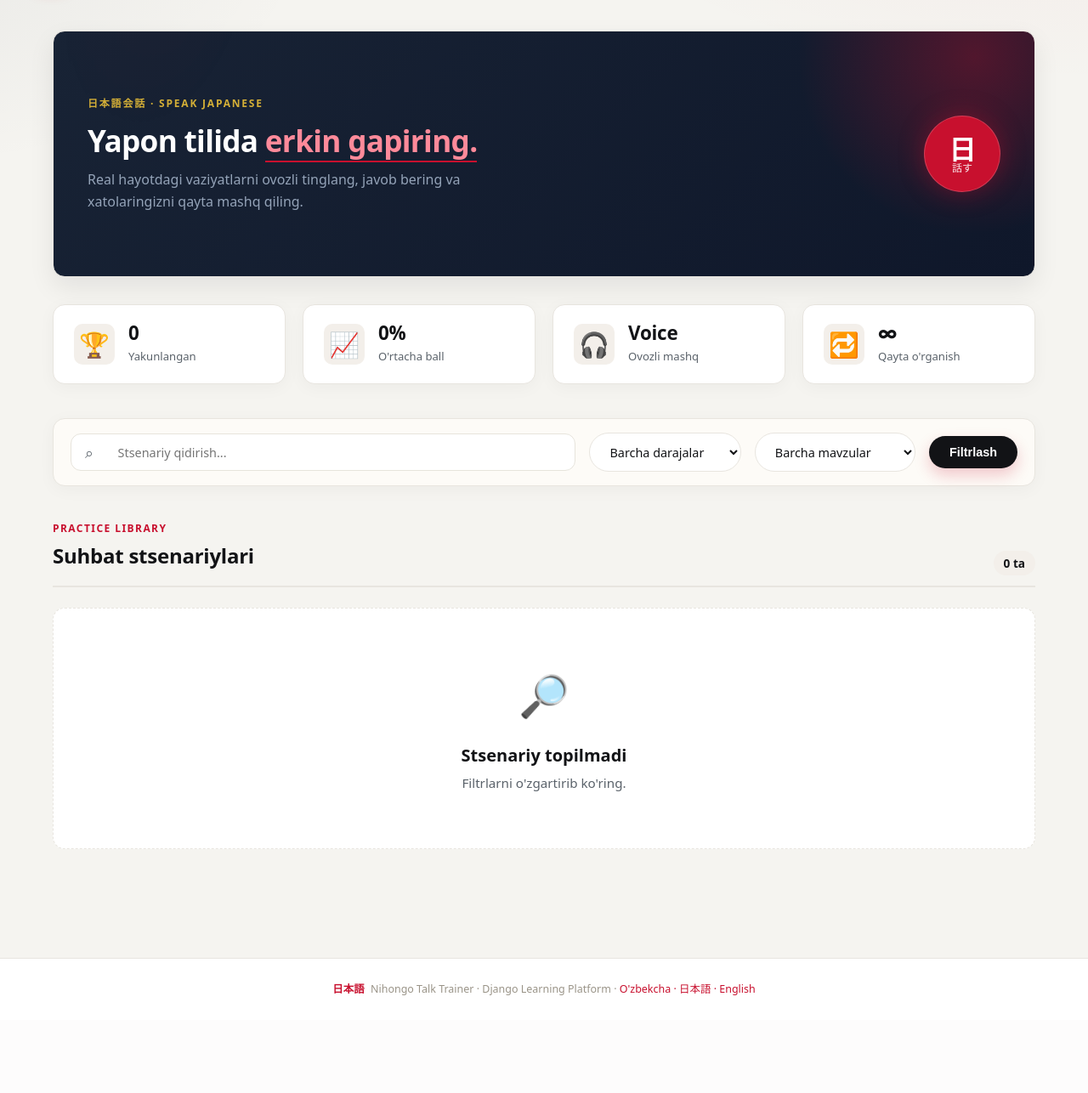
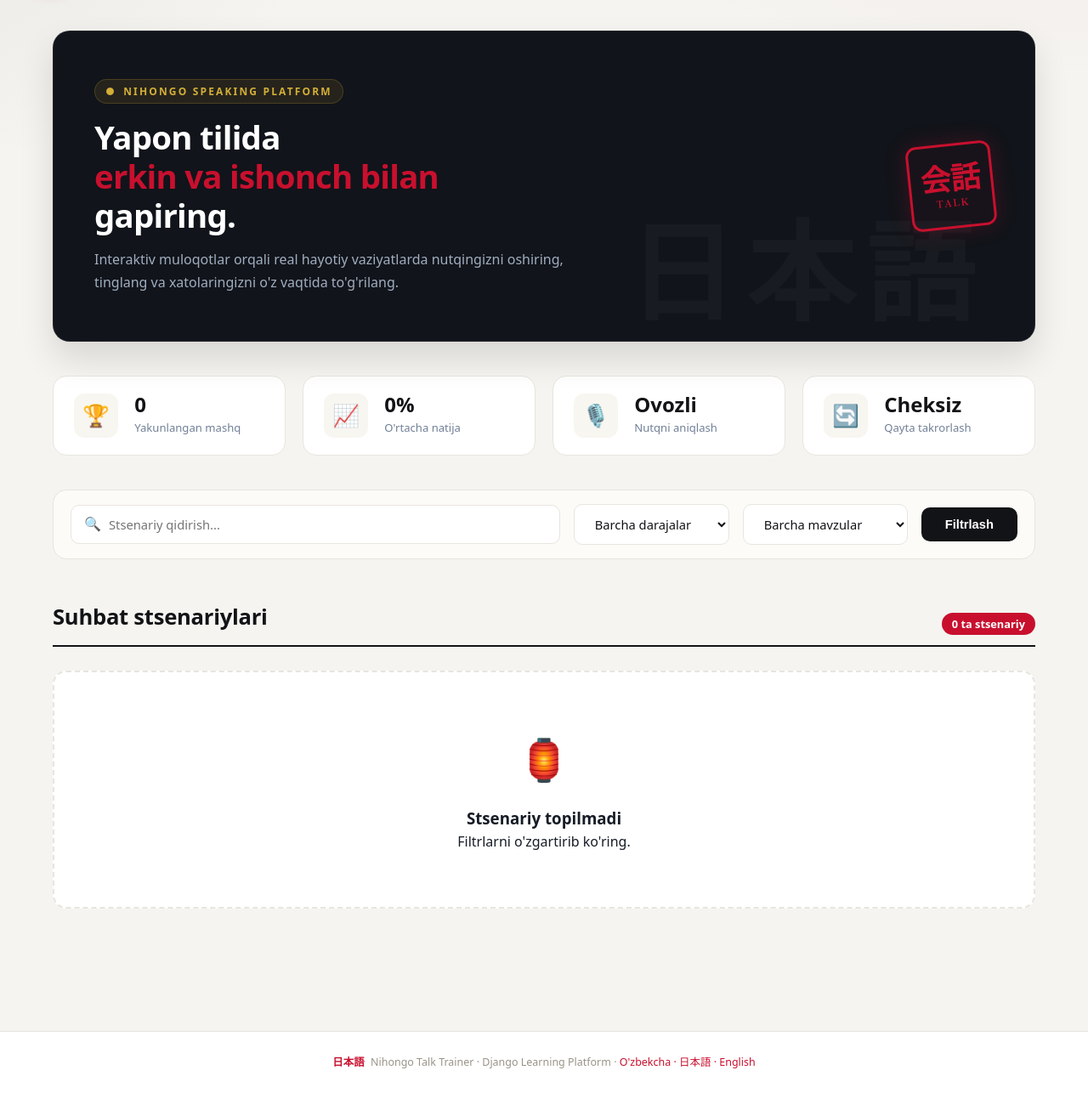
Before and after one commit to zohidjon572/nihongo_trainer_upgraded, a Django app: page / in a window 1280 px wide. Shown: the part 74-1360 px from the top of the page at 85% size. Before the commit the page ends 1245 px from the top, so only its background shows below. Run offline with Django 5.2, Linux system fonts and the light colour scheme; the visitor is signed in with stand-in values (Sample User, id 1); data that the repository does not hold is empty; some web fonts are replaced.

Commit message:
listni ozgartirdim

```diff
--- a/templates/trainer/scenario_list.html
+++ b/templates/trainer/scenario_list.html
@@ -4,516 +4,540 @@
 {% block content %}
 <style>
   /* ==========================================================================
-     SCENARIO LIST / PRACTICE LIBRARY - JAPANESE ZEN STYLE
+     SCENARIO LIST / PRACTICE LIBRARY - JAPANESE MODERN ZEN (SHOJIS & INKAN)
      ========================================================================== */
 
-  /* Hero Section */
-  .hero {
-    background: linear-gradient(135deg, #182335 0%, #0F172A 100%);
-    color: #FFFFFF;
-    border-radius: var(--radius-md, 16px);
-    padding: 3rem 2.5rem;
+  /* Hero Section: Japanese Calligraphy & Stamp Style */
+  .hero-zen {
+    background: #11141A;
+    color: #FDFBF7;
+    border-radius: 20px;
+    padding: 3.5rem 3rem;
+    position: relative;
+    overflow: hidden;
     display: flex;
     align-items: center;
     justify-content: space-between;
-    position: relative;
-    overflow: hidden;
-    margin-bottom: 2rem;
-    box-shadow: var(--shadow-elevated, 0 12px 30px rgba(18, 19, 22, 0.08));
-    border: 1px solid var(--color-border, #E8E5DF);
+    margin-bottom: 2.5rem;
+    border: 1px solid rgba(255, 255, 255, 0.08);
+    box-shadow: 0 20px 40px rgba(0, 0, 0, 0.12);
   }
 
-  .hero::before {
-    content: "";
+  .hero-zen::after {
+    content: "日本語";
     position: absolute;
-    top: -50%;
-    right: -10%;
-    width: 300px;
-    height: 300px;
-    background: radial-gradient(circle, rgba(200, 16, 46, 0.15) 0%, transparent 70%);
+    right: 5%;
+    bottom: -15px;
+    font-family: var(--font-japanese, 'Shippori Mincho', serif);
+    font-size: 8rem;
+    font-weight: 700;
+    color: rgba(255, 255, 255, 0.03);
+    letter-spacing: 0.1em;
     pointer-events: none;
+    user-select: none;
   }
 
-  .hero .eyebrow {
+  .hero-content {
+    max-width: 580px;
+    z-index: 2;
+  }
+
+  .hero-tag {
+    display: inline-flex;
+    align-items: center;
+    gap: 0.5rem;
     font-size: 0.75rem;
     font-weight: 700;
-    letter-spacing: 0.15em;
-    color: var(--color-gold, #D4AF37);
-    display: block;
-    margin-bottom: 0.5rem;
+    letter-spacing: 0.18em;
+    color: #D4AF37;
+    text-transform: uppercase;
+    margin-bottom: 1rem;
+    background: rgba(212, 175, 55, 0.1);
+    padding: 4px 12px;
+    border-radius: 99px;
+    border: 1px solid rgba(212, 175, 55, 0.2);
   }
 
-  .hero h1 {
-    font-size: 2.2rem;
+  .hero-zen h1 {
+    font-size: 2.4rem;
     font-weight: 800;
-    line-height: 1.25;
-    margin-bottom: 0.75rem;
+    line-height: 1.2;
     letter-spacing: -0.02em;
+    margin-bottom: 1rem;
+    color: #FFFFFF;
   }
 
-  .hero h1 em {
-    font-style: normal;
-    color: #FF8A9A;
-    border-bottom: 2px solid var(--color-vermilion, #C8102E);
+  .hero-zen h1 span {
+    color: #C8102E;
+    position: relative;
+    display: inline-block;
   }
 
-  .hero p {
-    color: #94A3B8;
+  .hero-zen p {
+    color: #A0AEC0;
     font-size: 1rem;
-    max-width: 520px;
-    line-height: 1.6;
+    line-height: 1.65;
   }
 
-  .hero-orb {
-    width: 90px;
-    height: 90px;
-    background: var(--color-vermilion, #C8102E);
-    border-radius: 50%;
+  /* Hanko / Inkan Red Stamp Emblem */
+  .hero-hanko {
+    width: 100px;
+    height: 100px;
+    border: 3px solid #C8102E;
+    border-radius: 12px;
     display: flex;
     flex-direction: column;
     align-items: center;
     justify-content: center;
+    color: #C8102E;
     font-family: var(--font-japanese, 'Shippori Mincho', serif);
-    font-size: 2rem;
-    font-weight: bold;
-    color: #FFFFFF;
-    box-shadow: 0 0 30px rgba(200, 16, 46, 0.4);
+    font-weight: 700;
+    transform: rotate(-6deg);
+    box-shadow: 0 0 25px rgba(200, 16, 46, 0.25);
+    background: rgba(200, 16, 46, 0.04);
+    z-index: 2;
     flex-shrink: 0;
-    line-height: 1;
-    text-align: center;
   }
 
-  .hero-orb small {
-    font-size: 0.75rem;
-    font-weight: normal;
-    margin-top: 2px;
-    opacity: 0.9;
+  .hero-hanko .kanji {
+    font-size: 2.2rem;
+    line-height: 1;
   }
 
-  /* Dashboard Stats Grid */
-  .dashboard-stats {
+  .hero-hanko .label {
+    font-size: 0.7rem;
+    letter-spacing: 0.1em;
+    margin-top: 4px;
+    text-transform: uppercase;
+  }
+
+  /* Dashboard Metrics Grid */
+  .stats-row {
     display: grid;
-    grid-template-columns: repeat(auto-fit, minmax(200px, 1fr));
+    grid-template-columns: repeat(auto-fit, minmax(220px, 1fr));
     gap: 1.25rem;
     margin-bottom: 2.5rem;
   }
 
-  .dashboard-stats > div {
-    background: var(--color-surface, #FFFFFF);
-    border: 1px solid var(--color-border, #E8E5DF);
-    border-radius: var(--radius-md, 14px);
+  .stat-card {
+    background: #FFFFFF;
+    border: 1px solid #E8E5DF;
+    border-radius: 16px;
     padding: 1.25rem 1.5rem;
     display: flex;
     align-items: center;
-    gap: 1rem;
-    box-shadow: var(--shadow-subtle, 0 4px 20px rgba(18, 19, 22, 0.04));
-    transition: transform 0.2s ease;
+    gap: 1.2rem;
+    transition: all 0.25s ease;
   }
 
-  .dashboard-stats > div:hover {
+  .stat-card:hover {
+    border-color: #121316;
     transform: translateY(-2px);
+    box-shadow: 0 10px 25px rgba(0,0,0,0.03);
   }
 
-  .dashboard-stats span {
-    font-size: 1.8rem;
-    background: var(--color-hover, #F3EFEA);
-    width: 48px;
-    height: 48px;
+  .stat-icon {
+    width: 52px;
+    height: 52px;
+    background: #F8F6F0;
+    border-radius: 12px;
     display: flex;
     align-items: center;
     justify-content: center;
-    border-radius: 10px;
+    font-size: 1.6rem;
   }
 
-  .dashboard-stats strong {
+  .stat-data strong {
     display: block;
-    font-size: 1.4rem;
+    font-size: 1.5rem;
     font-weight: 800;
-    color: var(--color-sumi, #121316);
-    line-height: 1.2;
+    color: #121316;
+    line-height: 1.1;
   }
 
-  .dashboard-stats small {
+  .stat-data small {
     font-size: 0.82rem;
-    color: var(--color-slate, #5A626A);
+    color: #718096;
     font-weight: 500;
   }
 
-  /* Filters Bar */
-  .filters {
-    background: var(--color-paper, #FDFBF7);
-    border: 1px solid var(--color-border, #E8E5DF);
+  /* Shoji Filter Bar */
+  .filter-shoji {
+    background: #FDFBF7;
+    border: 1px solid #E8E5DF;
+    border-radius: 16px;
     padding: 1rem 1.25rem;
-    border-radius: var(--radius-md, 14px);
     display: flex;
     flex-wrap: wrap;
     gap: 1rem;
     align-items: center;
-    margin-bottom: 2.5rem;
-    box-shadow: var(--shadow-subtle, 0 4px 20px rgba(18, 19, 22, 0.04));
+    margin-bottom: 3rem;
   }
 
-  .filters .search {
+  .search-box {
     flex: 1;
-    min-width: 240px;
+    min-width: 260px;
     position: relative;
-    display: flex;
-    align-items: center;
   }
 
-  .filters .search span {
-    position: absolute;
-    left: 1rem;
-    color: var(--color-slate, #5A626A);
-    font-size: 1.1rem;
-  }
-
-  .filters .search input {
+  .search-box input {
     width: 100%;
-    padding: 0.7rem 1rem 0.7rem 2.6rem;
-    border: 1px solid var(--color-border, #E8E5DF);
-    border-radius: var(--radius-pill, 9999px);
+    padding: 0.75rem 1rem 0.75rem 2.75rem;
+    border: 1px solid #E8E5DF;
+    border-radius: 10px;
     font-family: inherit;
-    font-size: 0.9rem;
+    font-size: 0.92rem;
     background: #FFFFFF;
-    color: var(--color-sumi, #121316);
-    outline: none;
+    color: #121316;
     transition: all 0.2s ease;
   }
 
-  .filters .search input:focus {
-    border-color: var(--color-sumi, #121316);
-    box-shadow: 0 0 0 3px rgba(18, 19, 22, 0.06);
+  .search-box input:focus {
+    outline: none;
+    border-color: #121316;
+    box-shadow: 0 0 0 3px rgba(18, 19, 22, 0.05);
   }
 
-  .filters select {
-    padding: 0.7rem 1.2rem;
-    border: 1px solid var(--color-border, #E8E5DF);
-    border-radius: var(--radius-pill, 9999px);
+  .search-icon {
+    position: absolute;
+    left: 1rem;
+    top: 50%;
+    transform: translateY(-50%);
+    color: #A0AEC0;
+  }
+
+  .select-custom {
+    padding: 0.75rem 1.25rem;
+    border: 1px solid #E8E5DF;
+    border-radius: 10px;
     font-family: inherit;
-    font-size: 0.9rem;
+    font-size: 0.92rem;
     background: #FFFFFF;
-    color: var(--color-sumi, #121316);
+    color: #121316;
     cursor: pointer;
     outline: none;
     transition: all 0.2s ease;
   }
 
-  .filters select:focus {
-    border-color: var(--color-sumi, #121316);
+  .select-custom:focus {
+    border-color: #121316;
   }
 
-  .filters .btn {
-    background: var(--color-sumi, #121316);
+  .btn-filter {
+    background: #121316;
     color: #FFFFFF;
     border: none;
-    padding: 0.7rem 1.5rem;
-    border-radius: var(--radius-pill, 9999px);
+    padding: 0.75rem 1.75rem;
+    border-radius: 10px;
     font-weight: 600;
-    font-size: 0.9rem;
+    font-size: 0.92rem;
     cursor: pointer;
     transition: all 0.2s ease;
   }
 
-  .filters .btn:hover {
-    background: var(--color-vermilion, #C8102E);
+  .btn-filter:hover {
+    background: #C8102E;
   }
 
-  /* Section Header */
-  .section-head {
+  /* Library Grid Section */
+  .grid-header {
     display: flex;
     align-items: flex-end;
     justify-content: space-between;
-    margin-bottom: 1.5rem;
+    margin-bottom: 1.75rem;
     padding-bottom: 0.75rem;
-    border-bottom: 2px solid var(--color-border, #E8E5DF);
+    border-bottom: 2px solid #121316;
   }
 
-  .section-head .eyebrow {
-    font-size: 0.75rem;
-    font-weight: 700;
-    letter-spacing: 0.12em;
-    color: var(--color-vermilion, #C8102E);
-    display: block;
+  .grid-header h2 {
+    font-size: 1.6rem;
+    font-weight: 800;
+    color: #121316;
+    letter-spacing: -0.01em;
   }
 
-  .section-head h2 {
-    font-size: 1.5rem;
-    font-weight: 800;
-    color: var(--color-sumi, #121316);
+  .badge-count {
+    background: #C8102E;
+    color: #FFFFFF;
+    font-size: 0.8rem;
+    font-weight: 700;
+    padding: 3px 12px;
+    border-radius: 99px;
   }
 
-  .section-head .count {
-    font-size: 0.85rem;
-    font-weight: 700;
-    background: var(--color-hover, #F3EFEA);
-    color: var(--color-sumi, #121316);
-    padding: 4px 12px;
-    border-radius: var(--radius-pill, 9999px);
+  /* Scenario Cards */
+  .scenarios-wrapper {
+    display: grid;
+    grid-template-columns: repeat(auto-fill, minmax(320px, 1fr));
+    gap: 1.75rem;
+    margin-bottom: 4rem;
   }
 
-  /* Scenario Grid & Cards */
-  .scenario-grid {
-    display: grid;
-    grid-template-columns: repeat(auto-fill, minmax(310px, 1fr));
-    gap: 1.5rem;
-    margin-bottom: 3rem;
-  }
-
-  .scenario-card {
+  .zen-card {
     background: #FFFFFF;
-    border: 1px solid var(--color-border, #E8E5DF);
-    border-radius: var(--radius-md, 14px);
+    border: 1px solid #E8E5DF;
+    border-radius: 16px;
     padding: 1.75rem;
     display: flex;
     flex-direction: column;
     position: relative;
     transition: all 0.3s cubic-bezier(0.16, 1, 0.3, 1);
-    box-shadow: var(--shadow-subtle, 0 4px 20px rgba(18, 19, 22, 0.04));
   }
 
-  .scenario-card:hover {
-    transform: translateY(-4px);
-    box-shadow: var(--shadow-elevated, 0 12px 30px rgba(18, 19, 22, 0.08));
-    border-color: rgba(18, 19, 22, 0.2);
+  .zen-card:hover {
+    transform: translateY(-5px);
+    border-color: #C8102E;
+    box-shadow: 0 15px 35px rgba(200, 16, 46, 0.08);
   }
 
-  .scenario-icon {
-    font-size: 2.2rem;
-    margin-bottom: 1rem;
-    background: var(--color-paper, #FDFBF7);
+  .card-top {
+    display: flex;
+    align-items: center;
+    justify-content: space-between;
+    margin-bottom: 1.25rem;
+  }
+
+  .card-emoji {
+    font-size: 2rem;
     width: 56px;
     height: 56px;
+    background: #FDFBF7;
+    border: 1px solid #E8E5DF;
+    border-radius: 14px;
     display: flex;
     align-items: center;
     justify-content: center;
-    border-radius: 12px;
-    border: 1px solid var(--color-border, #E8E5DF);
   }
 
-  .chips {
+  .card-tags {
     display: flex;
-    gap: 0.5rem;
-    margin-bottom: 0.85rem;
+    gap: 0.4rem;
   }
 
-  .chips span {
-    font-size: 0.75rem;
-    font-weight: 600;
-    padding: 3px 10px;
-    border-radius: var(--radius-pill, 9999px);
-    background: var(--color-hover, #F3EFEA);
-    color: var(--color-sumi, #121316);
+  .tag-pill {
+    font-size: 0.72rem;
+    font-weight: 700;
+    text-transform: uppercase;
+    padding: 4px 10px;
+    border-radius: 6px;
+    background: #F3EFEA;
+    color: #4A5568;
   }
 
-  .scenario-card h3 {
-    font-size: 1.2rem;
+  .zen-card h3 {
+    font-size: 1.25rem;
     font-weight: 700;
-    color: var(--color-sumi, #121316);
-    margin-bottom: 0.5rem;
-    line-height: 1.35;
+    color: #121316;
+    margin-bottom: 0.6rem;
+    line-height: 1.3;
   }
 
-  .scenario-card p {
-    font-size: 0.9rem;
-    color: var(--color-slate, #5A626A);
-    line-height: 1.5;
-    margin-bottom: 1.25rem;
+  .zen-card p {
+    font-size: 0.92rem;
+    color: #718096;
+    line-height: 1.6;
+    margin-bottom: 1.5rem;
     flex: 1;
   }
 
-  .meta {
+  .card-footer-meta {
     display: flex;
-    gap: 1rem;
-    font-size: 0.82rem;
+    align-items: center;
+    justify-content: space-between;
+    padding-top: 1rem;
+    border-top: 1px dashed #E8E5DF;
+    margin-bottom: 1.25rem;
+    font-size: 0.85rem;
+    color: #718096;
     font-weight: 600;
-    color: var(--color-slate, #5A626A);
-    margin-bottom: 1rem;
-    padding-top: 0.85rem;
-    border-top: 1px dashed var(--color-border, #E8E5DF);
   }
 
-  .last-score {
+  .score-badge {
+    background: rgba(46, 125, 50, 0.08);
+    color: #2E7D32;
+    padding: 6px 12px;
+    border-radius: 8px;
     font-size: 0.82rem;
-    color: #2E7D32;
-    background: rgba(46, 125, 50, 0.08);
-    padding: 6px 12px;
-    border-radius: var(--radius-sm, 8px);
-    margin-bottom: 1rem;
+    font-weight: 700;
+    margin-bottom: 1.25rem;
     display: flex;
+    align-items: center;
     justify-content: space-between;
   }
 
-  .last-score b {
-    font-weight: 800;
-  }
-
-  .scenario-card .btn.full {
-    display: block;
-    width: 100%;
-    text-align: center;
+  .action-link {
+    display: flex;
+    align-items: center;
+    justify-content: center;
+    gap: 0.5rem;
     text-decoration: none;
-    background: var(--color-sumi, #121316);
+    background: #121316;
     color: #FFFFFF;
-    padding: 0.75rem 1rem;
-    border-radius: var(--radius-pill, 9999px);
+    padding: 0.85rem;
+    border-radius: 10px;
     font-weight: 600;
-    font-size: 0.9rem;
+    font-size: 0.92rem;
     transition: all 0.25s ease;
   }
 
-  .scenario-card .btn.full:hover {
-    background: var(--color-vermilion, #C8102E);
+  .action-link:hover {
+    background: #C8102E;
   }
 
-  /* Empty State */
-  .empty {
+  /* Empty Box State */
+  .empty-box {
     grid-column: 1 / -1;
     text-align: center;
     padding: 4rem 2rem;
     background: #FFFFFF;
-    border: 1px dashed var(--color-border, #E8E5DF);
-    border-radius: var(--radius-md, 14px);
+    border: 2px dashed #E8E5DF;
+    border-radius: 16px;
   }
 
-  .empty div {
+  .empty-box .icon {
     font-size: 3rem;
     margin-bottom: 1rem;
   }
 
-  .empty h3 {
-    font-size: 1.25rem;
-    color: var(--color-sumi, #121316);
-    margin-bottom: 0.25rem;
-  }
-
-  .empty p {
-    color: var(--color-slate, #5A626A);
-    font-size: 0.95rem;
-  }
-
   @media (max-width: 768px) {
-    .hero {
+    .hero-zen {
       flex-direction: column;
+      text-align: center;
+      padding: 2.5rem 1.5rem;
       gap: 1.5rem;
-      text-align: center;
-      padding: 2rem 1.5rem;
     }
-    .hero p {
-      margin: 0 auto;
+    .hero-hanko {
+      transform: none;
     }
-    .filters {
+    .filter-shoji {
       flex-direction: column;
       align-items: stretch;
     }
   }
 </style>
 
-<!-- Hero Section -->
-<section class="hero">
-  <div>
-    <span class="eyebrow">日本語会話 · SPEAK JAPANESE</span>
-    <h1>Yapon tilida <em>erkin gapiring.</em></h1>
-    <p>Real hayotdagi vaziyatlarni ovozli tinglang, javob bering va xatolaringizni qayta mashq qiling.</p>
+<!-- Modern Zen Hero Section -->
+<section class="hero-zen">
+  <div class="hero-content">
+    <div class="hero-tag">
+      <span>●</span> Nihongo Speaking Platform
+    </div>
+    <h1>Yapon tilida <span>erkin va ishonch bilan</span> gapiring.</h1>
+    <p>Interaktiv muloqotlar orqali real hayotiy vaziyatlarda nutqingizni oshiring, tinglang va xatolaringizni o'z vaqtida to'g'rilang.</p>
   </div>
-  <div class="hero-orb">
-    日<br><small>話す</small>
+
+  <div class="hero-hanko">
+    <span class="kanji">会話</span>
+    <span class="label">TALK</span>
   </div>
 </section>
 
-<!-- Dashboard Quick Stats -->
-<div class="dashboard-stats">
-  <div>
-    <span>🏆</span>
-    <div>
+<!-- Analytics / Dashboard Stats -->
+<div class="stats-row">
+  <div class="stat-card">
+    <div class="stat-icon">🏆</div>
+    <div class="stat-data">
       <strong>{{ completed_count }}</strong>
-      <small>Yakunlangan</small>
+      <small>Yakunlangan mashq</small>
     </div>
   </div>
-  <div>
-    <span>📈</span>
-    <div>
+
+  <div class="stat-card">
+    <div class="stat-icon">📈</div>
+    <div class="stat-data">
       <strong>{{ avg_score }}%</strong>
-      <small>O'rtacha ball</small>
+      <small>O'rtacha natija</small>
     </div>
   </div>
-  <div>
-    <span>🎧</span>
-    <div>
-      <strong>Voice</strong>
-      <small>Ovozli mashq</small>
+
+  <div class="stat-card">
+    <div class="stat-icon">🎙️</div>
+    <div class="stat-data">
+      <strong>Ovozli</strong>
+      <small>Nutqni aniqlash</small>
     </div>
   </div>
-  <div>
-    <span>🔁</span>
-    <div>
-      <strong>∞</strong>
-      <small>Qayta o'rganish</small>
+
+  <div class="stat-card">
+    <div class="stat-icon">🔄</div>
+    <div class="stat-data">
+      <strong>Cheksiz</strong>
+      <small>Qayta takrorlash</small>
     </div>
   </div>
 </div>
 
-<!-- Filters Bar -->
-<form class="filters" method="get">
-  <div class="search">
-    <span>⌕</span>
-    <input name="q" value="{{ query }}" placeholder="Stsenariy qidirish..." data-i18n-placeholder="search">
+<!-- Search & Filters -->
+<form class="filter-shoji" method="get">
+  <div class="search-box">
+    <span class="search-icon">🔍</span>
+    <input name="q" value="{{ query }}" placeholder="Stsenariyni nomi bo'yicha qidirish..." data-i18n-placeholder="search">
   </div>
-  <select name="level">
+
+  <select class="select-custom" name="level">
     <option value="" data-i18n="all_levels">Barcha darajalar</option>
-    {% for value,label in levels %}
+    {% for value, label in levels %}
       <option value="{{ value }}" {% if selected_level == value %}selected{% endif %}>{{ label }}</option>
     {% endfor %}
   </select>
-  <select name="category">
+
+  <select class="select-custom" name="category">
     <option value="" data-i18n="all_topics">Barcha mavzular</option>
-    {% for value,label in categories %}
+    {% for value, label in categories %}
       <option value="{{ value }}" {% if selected_category == value %}selected{% endif %}>{{ label }}</option>
     {% endfor %}
   </select>
-  <button class="btn" type="submit" data-i18n="filter">Filtrlash</button>
+
+  <button class="btn-filter" type="submit" data-i18n="filter">Filtrlash</button>
 </form>
 
-<!-- Practice Library Section -->
-<div class="section-head">
+<!-- Scenario Practice Library -->
+<div class="grid-header">
   <div>
-    <span class="eyebrow">PRACTICE LIBRARY</span>
     <h2 data-i18n="scenario_library">Suhbat stsenariylari</h2>
   </div>
-  <span class="count">{{ scenarios|length }} ta</span>
+  <span class="badge-count">{{ scenarios|length }} ta stsenariy</span>
 </div>
 
-<div class="scenario-grid">
+<div class="scenarios-wrapper">
 {% for s in scenarios %}
-  <article class="scenario-card">
-    <div class="scenario-icon">{{ s.emoji }}</div>
-    <div class="chips">
-      <span>{{ s.get_level_display }}</span>
-      <span>{{ s.get_category_display }}</span>
+  <article class="zen-card">
+    <div class="card-top">
+      <div class="card-emoji">{{ s.emoji }}</div>
+      <div class="card-tags">
+        <span class="tag-pill">{{ s.get_level_display }}</span>
+        <span class="tag-pill">{{ s.get_category_display }}</span>
+      </div>
     </div>
+
     <h3>{{ s.title }}</h3>
-    <p>{{ s.description|truncatechars:115 }}</p>
-    <div class="meta">
+    <p>{{ s.description|truncatechars:110 }}</p>
+
+    <div class="card-footer-meta">
       <span>💬 {{ s.total_steps }} qadam</span>
-      <span>⏱ {{ s.estimated_minutes }} min</span>
+      <span>⏱ {{ s.estimated_minutes }} daqiqa</span>
     </div>
 
     {% if s.last_progress and s.last_progress.status == "completed" %}
-      <div class="last-score">
-        <span>Oxirgi natija</span>
-        <b>{{ s.last_progress.score }}%</b>
+      <div class="score-badge">
+        <span>Oxirgi natijangiz</span>
+        <span>{{ s.last_progress.score }}%</span>
       </div>
     {% endif %}
 
-    <a class="btn full" href="{% url 'trainer:scenario_detail' s.pk %}">
-      {% if s.last_progress %}Davom etish{% else %}Mashqni boshlash{% endif %} →
+    <a class="action-link" href="{% url 'trainer:scenario_detail' s.pk %}">
+      {% if s.last_progress %}
+        Davom ettirish →
+      {% else %}
+        Mashqni boshlash →
+      {% endif %}
     </a>
   </article>
 {% empty %}
-  <div class="empty">
-    <div>🔎</div>
+  <div class="empty-box">
+    <div class="icon">🏮</div>
     <h3 data-i18n="no_scenario">Stsenariy topilmadi</h3>
-    <p data-i18n="change_filters">Filtrlarni o'zgartirib ko'ring.</p>
+    <p data-i18n="change_filters">Iltimos, boshqa kalit so'z yoki filtr variantlarini sinab ko'ring.</p>
   </div>
 {% endfor %}
 </div>
```
